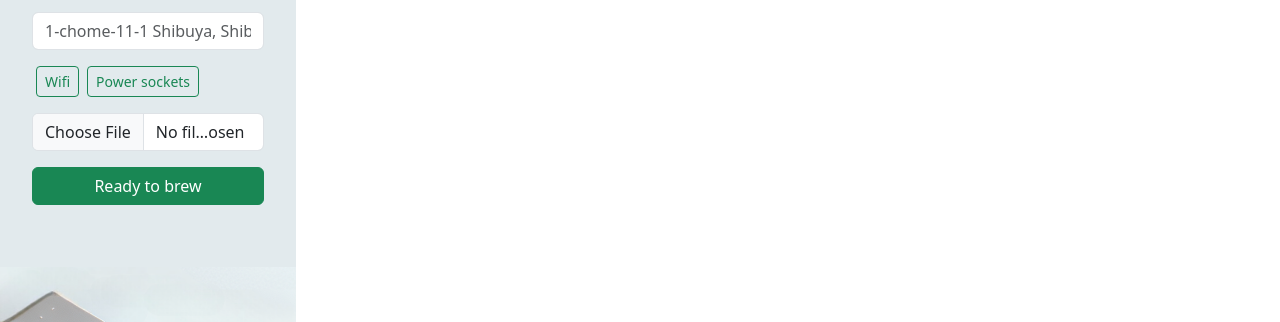
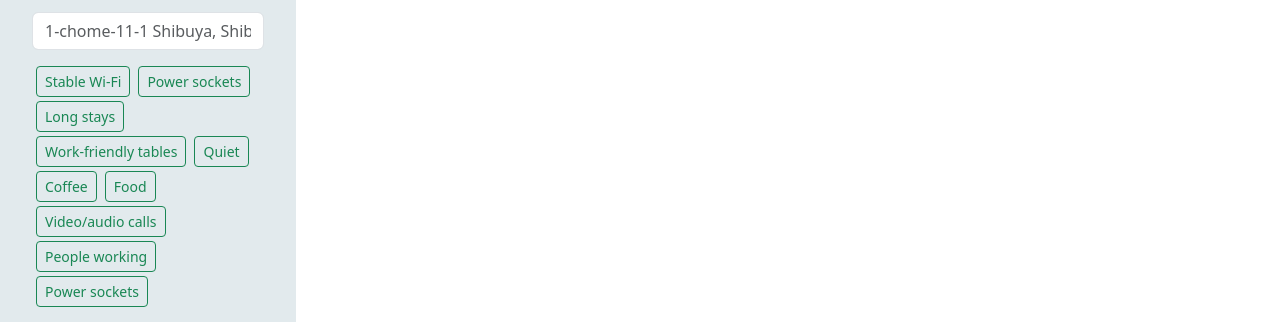
Before and after one commit to yannklein/react-workshop, a React (Vite) app in the folder ref/: page / in a window 1280 px wide. Shown: the part 325-647 px from the top of the page. Built offline with nearby package versions, Linux system fonts and the light colour scheme; no server answers.

Commit message:
add every criteria to new cafe form

```diff
--- /dev/null
+++ b/ref/src/CriteriaInput.jsx
@@ -0,0 +1,12 @@
+import React from 'react';
+
+function CriteriaInput({criteria}) {
+  return (
+    <>
+      <input type="checkbox" className="btn-check" id={criteria} autoComplete="off" />
+      <label className="btn btn-outline-success btn-sm mx-1 mb-1" htmlFor="feature-wifi">{criteria}</label>
+    </>
+  )
+}
+
+export default CriteriaInput;
--- a/ref/src/Sidebar.jsx
+++ b/ref/src/Sidebar.jsx
@@ -1,8 +1,9 @@
 import React from 'react';
+import CriteriaInput from './CriteriaInput';
 
 function Sidebar({setCafes}) {
   function addPosts(form) {
-    const url = "https://gist.githubusercontent.com/yannklein/5d8f9acb1c22549a4ede848712ed651a/raw/365578847e4dbee0c1d094bb44146bd5446eae97/cafe.json"
+    const url = "https://gist.githubusercontent.com/yannklein/5d8f9acb1c22549a4ede848712ed651a/raw/89f7fa69ea50a55e38bfc91ccc3ba5b71450e5a6/cafe.json"
     fetch(url, {
       method: "POST",
       headers: {"Content-type": "application/json"},
@@ -19,6 +20,8 @@ function Sidebar({setCafes}) {
     addPosts(event.currentTarget)
   }
 
+  const criterion = ["Stable Wi-Fi", "Power sockets", "Long stays", "Work-friendly tables", "Quiet", "Coffee", "Food", "Video/audio calls", "People working"]
+
   return (
     <div style={{backgroundColor: "#E2EAED"}} className=" d-flex flex-column justify-content-between vh-100 sticky-top">
       <div className="p-4 mx-2">
@@ -32,9 +35,8 @@ function Sidebar({setCafes}) {
             <label htmlFor="cafe-address" className="form-label">Where is it?</label>
             <input placeholder="1-chome-11-1 Shibuya, Shibuya City, 150-0002, Tokyo, 150-0002, Tokyo" type="address" className="form-control" id="cafe-address" />
           </div>
+          { criterion.map((criteria) => <CriteriaInput criteria={criteria} key={criteria}/>) }
           <input type="checkbox" className="btn-check" id="feature-wifi" autoComplete="off" />
-          <label className="btn btn-outline-success btn-sm mx-1" htmlFor="feature-wifi">Wifi</label>
-          <input type="checkbox" className="btn-check" id="feature-power" autoComplete="off" />
           <label className="btn btn-outline-success btn-sm mx-1" htmlFor="feature-power">Power sockets</label>
           <div className="input-group my-3">
             <input type="file" className="form-control" id="cafe-picture" />
```
